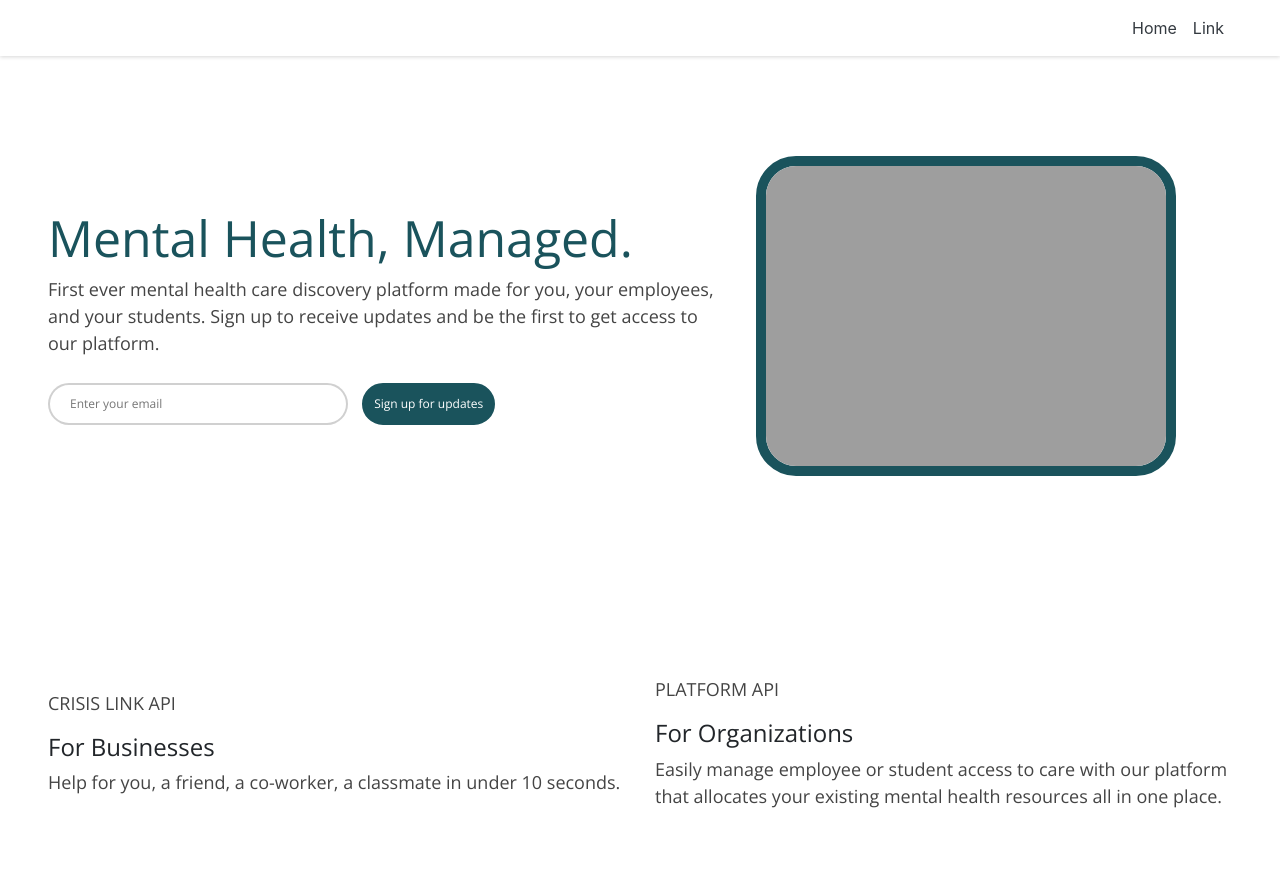
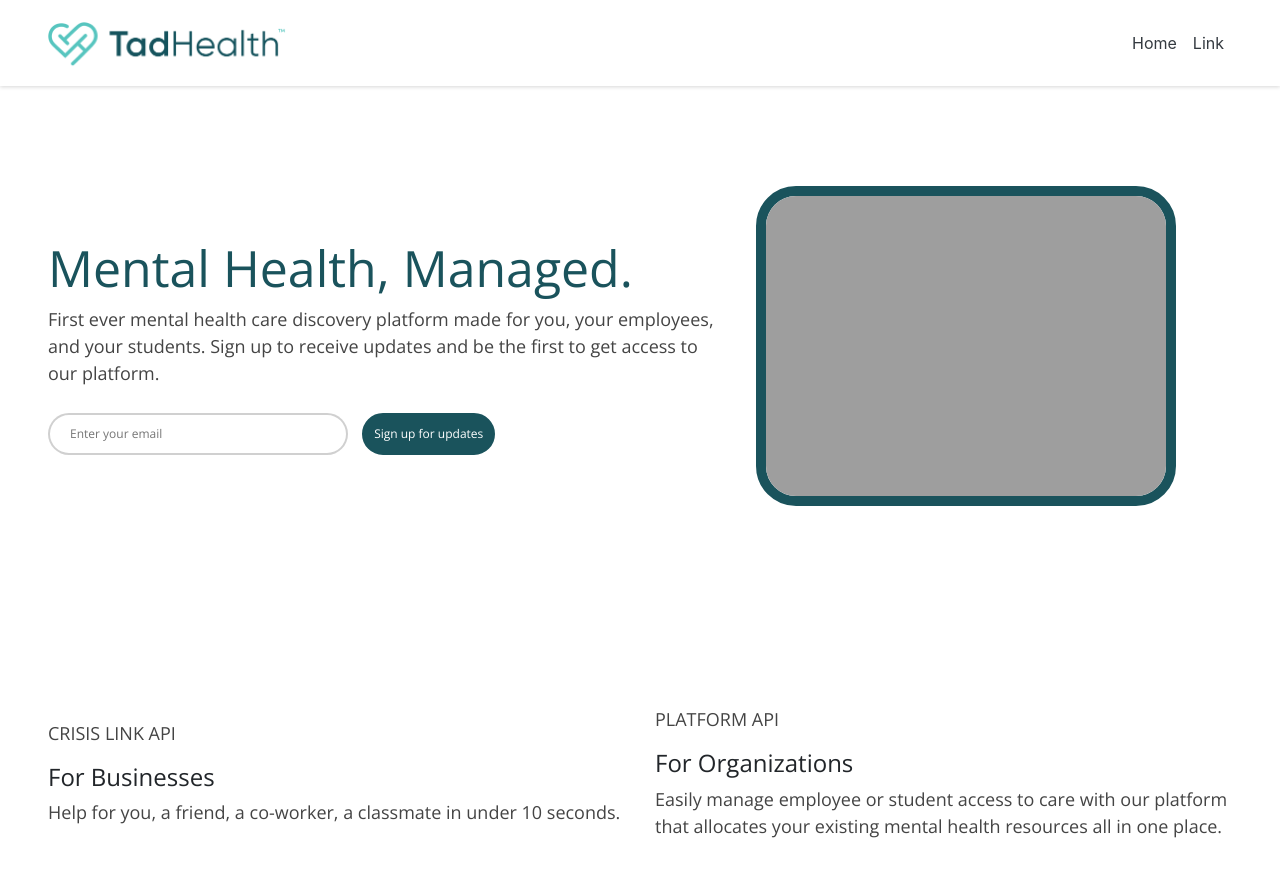
Before and after one commit to miguelcoria94/tp-landing, a plain HTML site: page index.html in a window 1280 px wide. Drawn offline with nearby package versions, Linux system fonts and the light colour scheme; the site is published under a folder, as on GitHub Pages, so addresses that start at the root find nothing.

Commit message:
fix logo

```diff
--- a/index.html
+++ b/index.html
@@ -17,7 +17,7 @@
     <!-- start navbar -->
     <nav class="navbar navbar-expand-lg navbar-light pl-5 pr-5">
         <a class="navbar-brand" href="#">
-            <img src="/images/logo.png" alt="" class="pt-2">
+            <img src="./images/logo.png" alt="" class="pt-2">
         </a>
         <button class="navbar-toggler" type="button" data-toggle="collapse" data-target="#navbarSupportedContent" aria-controls="navbarSupportedContent" aria-expanded="false" aria-label="Toggle navigation">
           <span class="navbar-toggler-icon"></span>
```
